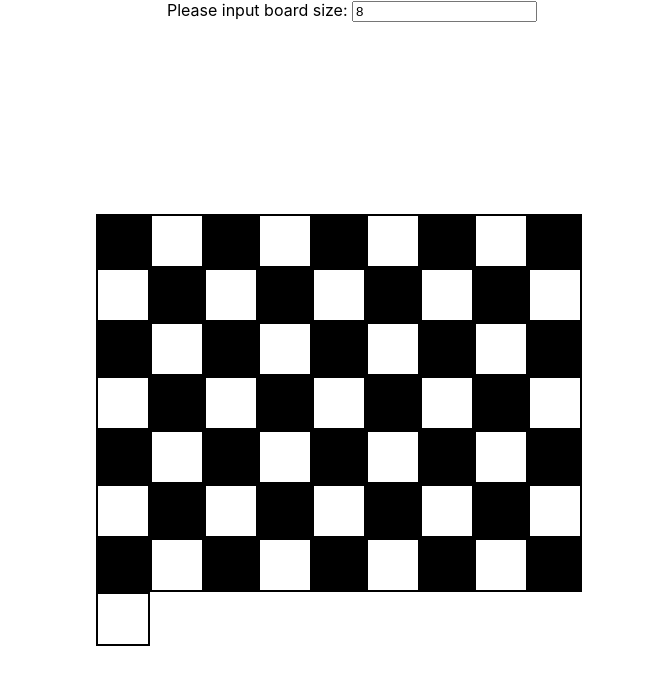
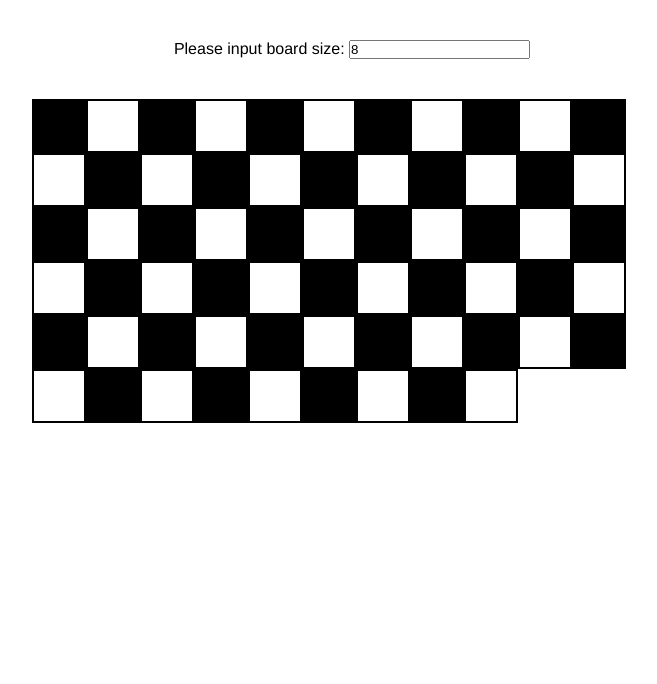
Before and after one commit to yma010/checkerboard-react, a React (Create React App) app: page / in a window 1280 px wide. Shown: the top 684 px of the page, without its empty margins (288-945 px from the left). Built offline with nearby package versions, Linux system fonts and the light colour scheme.

Commit message:
adjusted margins to center better

```diff
--- a/src/components/board.scss
+++ b/src/components/board.scss
@@ -1,30 +1,34 @@
+*{
+  margin: 0;
+  padding: 0;
+}
+
+body, html {
+  height: 100%;
+  font-family: CenturyGothic, "Century Gothic", Helvetica;
+}
+
 .App {
-  width: 100%;
   height: 100%;
+  margin-top: 5vh;
   .board{
     display: flex;
     flex-wrap: wrap;
+
     justify-content: flex-start;
-    margin-top: 10%;
-    margin-left: 25%;
-    margin-right: 25%;
-    padding-left: 5%;
-    padding-right: 5%;
-    padding-top: 5%;
-    padding-bottom:5%;
+    margin-top: 5vh;
+    margin-left: 25vw;
+    margin-right: 25vw;
     div {
       &.grid{
-        height: 100%;
-        width: 100%;
         border: 2px solid black;
+        // margin: auto;
+        height: 50px;
+        width: 50px;
         &.black {
-          height: 50px;
-          width: 50px;
           background-color: black;
         }
         &.white {
-          width: 50px;
-          height: 50px;
           background: white;
         }
       }
```
